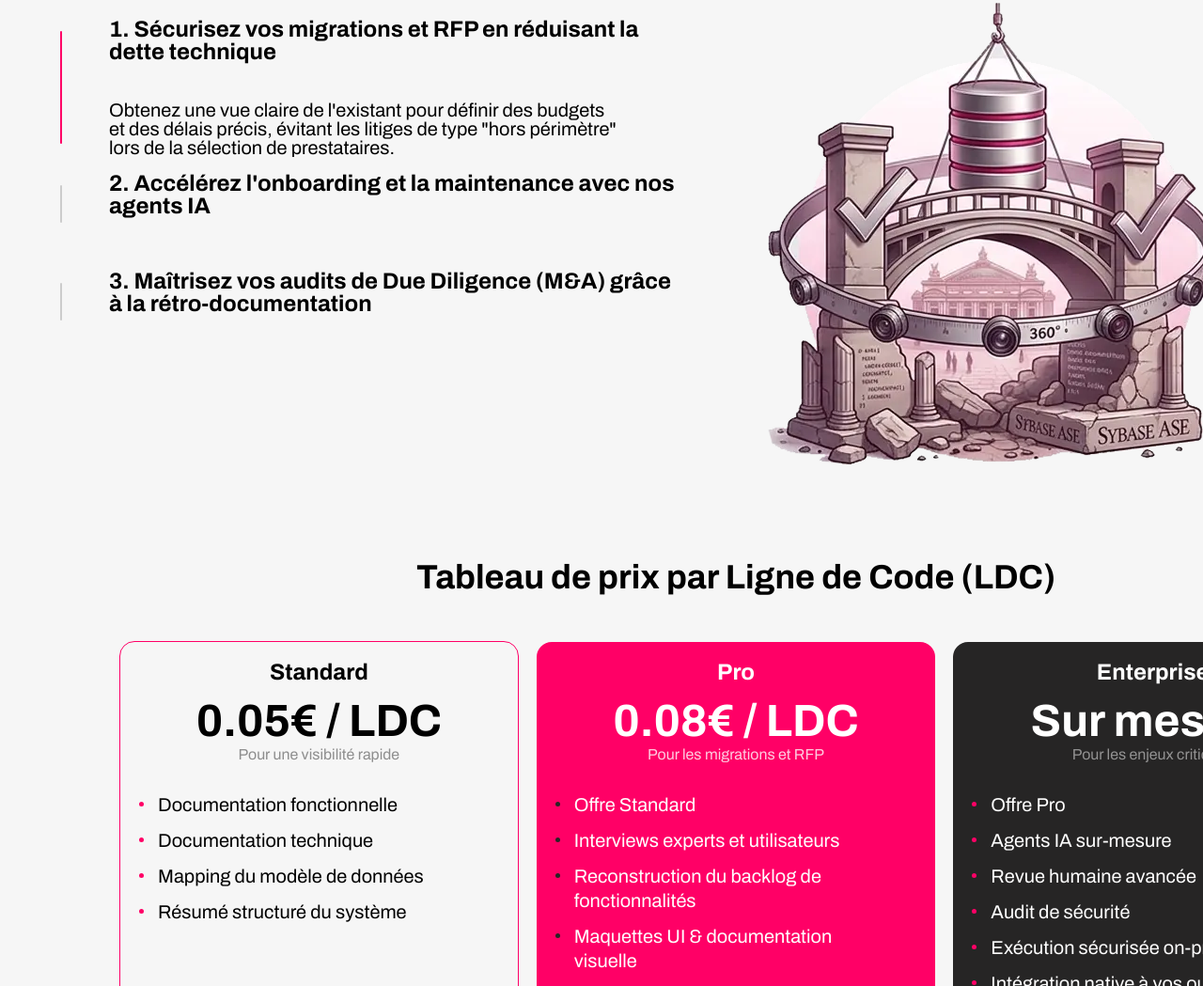
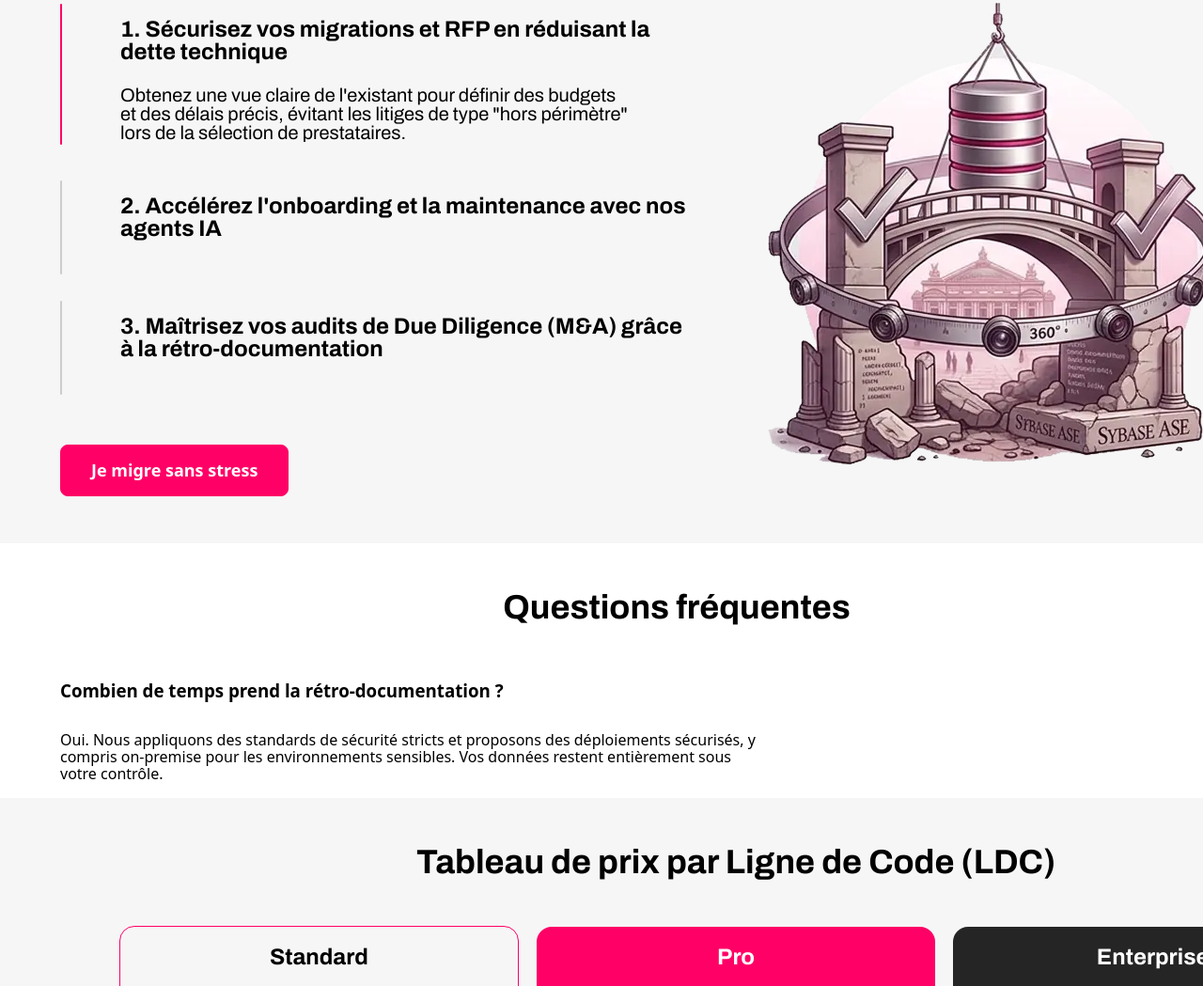
Before and after one commit to Roman1019/Documentation-IA, a website: page index.html in a window 1280 px wide. Shown: the part 3031-4080 px from the top of the page at 94% size. Drawn offline with nearby package versions, Linux system fonts and the light colour scheme.

Commit message:
advantage-section

```diff
--- a/css/advantages.css
+++ b/css/advantages.css
@@ -42,7 +42,7 @@
   letter-spacing: 0;
   margin-bottom: 24px;
   width: 608px;
-  padding: 16px 32px;
+  padding: 0px 32px;
 }
 
 .advantages-accordion-content {
@@ -60,21 +60,22 @@
 }
 .advantages-accordion-item {
   position: relative;
-  padding-left: 20px;
+  padding: 16px 32px;
+  margin-bottom: 24px;
 }
 .line {
   position: absolute;
   left: 0;
-  top: 30px;
+  top: 1px;
   width: 2px;
-  height: 40px; /* стартова маленька */
+  height: 100px;
   background-color: #ccc;
   border-radius: 2px;
   transition: all 0.3s ease;
 }
 .advantages-accordion-item.active .line {
   background-color: #ff0066;
-  height: 120px;
+  height: 150px;
 }
 .advantages-accordion-item.active .advantages-accordion-content {
   max-height: 200px;
@@ -86,3 +87,28 @@
 .advantage-img {
   width: 489px;
 }
+
+.advantage-button-style {
+  font-weight: 700;
+  font-size: 18px;
+  line-height: 1.17;
+  letter-spacing: 0;
+  text-align: center;
+  background-color: #ff0066;
+  color: #ffffff;
+  /* width: 180px;
+  height: 53px; */
+  opacity: 1;
+  padding: 16px 32px;
+  border-radius: 8px;
+  border: 1px solid #ff0066;
+  transition: all 0.3s ease;
+  margin-top: 26px;
+}
+
+.advantage-button-style:hover {
+  color: #ff0066;
+  background-color: #ffffff;
+  border: 1px solid #ff0066;
+  transition: all 0.3s ease;
+}
--- a/css/main.css
+++ b/css/main.css
@@ -4,8 +4,8 @@
 @import url("./solution.css");
 @import url("./workflow.css");
 @import url("./advantages.css");
-/* @import url("./sign-up.css");
-@import url("./reviews.css"); */
+@import url("./questions.css");
+/* @import url("./reviews.css"); */
 @import url("./footer.css");
 @import url("./price.css");
 
--- /dev/null
+++ b/css/questions.css
@@ -0,0 +1,29 @@
+.questions-section {
+  padding-top: 50px;
+}
+
+.questions-title {
+  margin-bottom: 60px;
+  font-family: Archivo;
+  font-weight: 700;
+  font-size: 36px;
+  line-height: 100%;
+  letter-spacing: 0;
+  text-align: center;
+}
+
+.questions-list {
+}
+
+.questions-item {
+  max-width: 740px;
+}
+
+.questions-item-title {
+  margin-bottom: 32px;
+}
+.questions-item-description {
+}
+
+.questions-arrow {
+}
--- a/index.html
+++ b/index.html
@@ -324,6 +324,9 @@
                   périmètre" lors de la sélection de prestataires.
                 </p>
               </div>
+              <button class="advantage-button-style">
+                Je migre sans stress
+              </button>
             </div>
             <div class="advantage-img-div">
               <img
@@ -333,6 +336,27 @@
               />
             </div>
           </div>
+        </div>
+      </section>
+      <section class="questions-section">
+        <div class="container">
+          <h2 class="questions-title">Questions fréquentes</h2>
+          <ul class="questions-list">
+            <li class="questions-item">
+              <h3 class="questions-item-title">
+                Combien de temps prend la rétro-documentation ?
+              </h3>
+              <p class="questions-item-description">
+                Oui. Nous appliquons des standards de sécurité stricts et
+                proposons des déploiements sécurisés, y compris on-premise pour
+                les environnements sensibles. Vos données restent entièrement
+                sous votre contrôle.
+              </p>
+              <svg class="questions-arrow" width="24" height="16">
+                <use href="./icon/questions-arrow.svg"></use>
+              </svg>
+            </li>
+          </ul>
         </div>
       </section>
       <section class="price-section">
--- a/main.js
+++ b/main.js
@@ -42,29 +42,62 @@ document.addEventListener("DOMContentLoaded", () => {
 //     });
 //   });
 // });
+// document.addEventListener("DOMContentLoaded", () => {
+//   const items = document.querySelectorAll(".advantages-accordion-item");
+
+//   items.forEach((item) => {
+//     const header = item.querySelector(".advantages-accordion-header");
+//     const content = item.querySelector(".advantages-accordion-content");
+//     const line = item.querySelector(".line");
+
+//     header.addEventListener("click", () => {
+//       items.forEach((i) => {
+//         i.classList.remove("active");
+
+//         const c = i.querySelector(".advantages-accordion-content");
+//         const l = i.querySelector(".line");
+
+//         c.style.maxHeight = null;
+//         l.style.height = "40px"; // повертаємо маленьку
+//       });
+
+//       item.classList.add("active");
+
+//       content.style.maxHeight = content.scrollHeight + "px";
+//       line.style.height = content.scrollHeight + 40 + "px";
+//     });
+//   });
+// });
+
+// document.addEventListener("DOMContentLoaded", () => {
+//   const items = document.querySelectorAll(".advantages-accordion-item");
+
+//   items.forEach((item) => {
+//     const header = item.querySelector(".advantages-accordion-header");
+
+//     header.addEventListener("click", () => {
+//       items.forEach((i) => i.classList.remove("active"));
+//       item.classList.toggle("active");
+//     });
+//   });
+// });
+
 document.addEventListener("DOMContentLoaded", () => {
   const items = document.querySelectorAll(".advantages-accordion-item");
 
   items.forEach((item) => {
     const header = item.querySelector(".advantages-accordion-header");
-    const content = item.querySelector(".advantages-accordion-content");
-    const line = item.querySelector(".line");
 
     header.addEventListener("click", () => {
-      items.forEach((i) => {
-        i.classList.remove("active");
+      const isActive = item.classList.contains("active");
 
-        const c = i.querySelector(".advantages-accordion-content");
-        const l = i.querySelector(".line");
+      // закриваємо всі
+      items.forEach((i) => i.classList.remove("active"));
 
-        c.style.maxHeight = null;
-        l.style.height = "40px"; // повертаємо маленьку
-      });
-
-      item.classList.add("active");
-
-      content.style.maxHeight = content.scrollHeight + "px";
-      line.style.height = content.scrollHeight + 40 + "px";
+      // якщо був закритий → відкриваємо
+      if (!isActive) {
+        item.classList.add("active");
+      }
     });
   });
 });
```
Also changed, not shown: icon/questions-arrow.svg (added).
